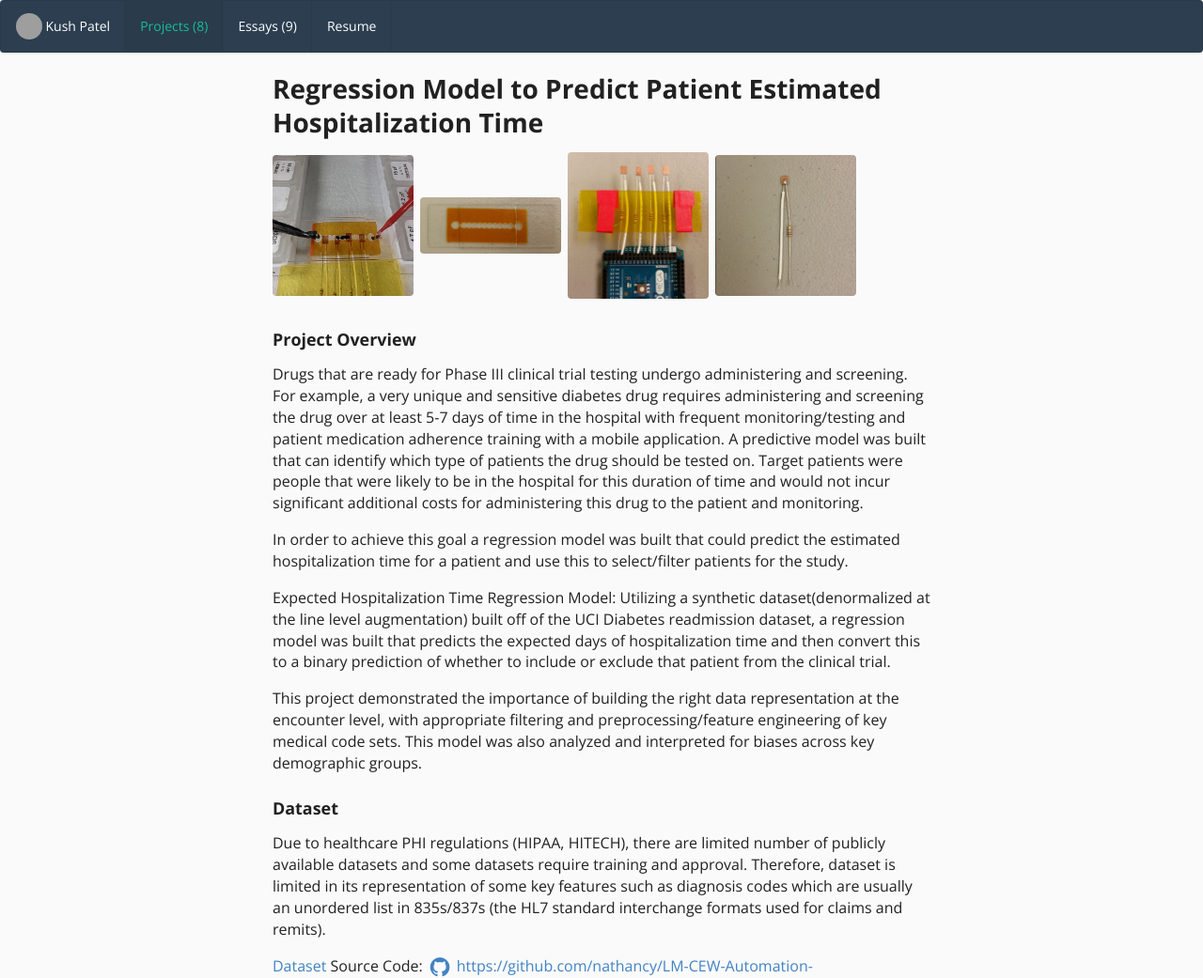
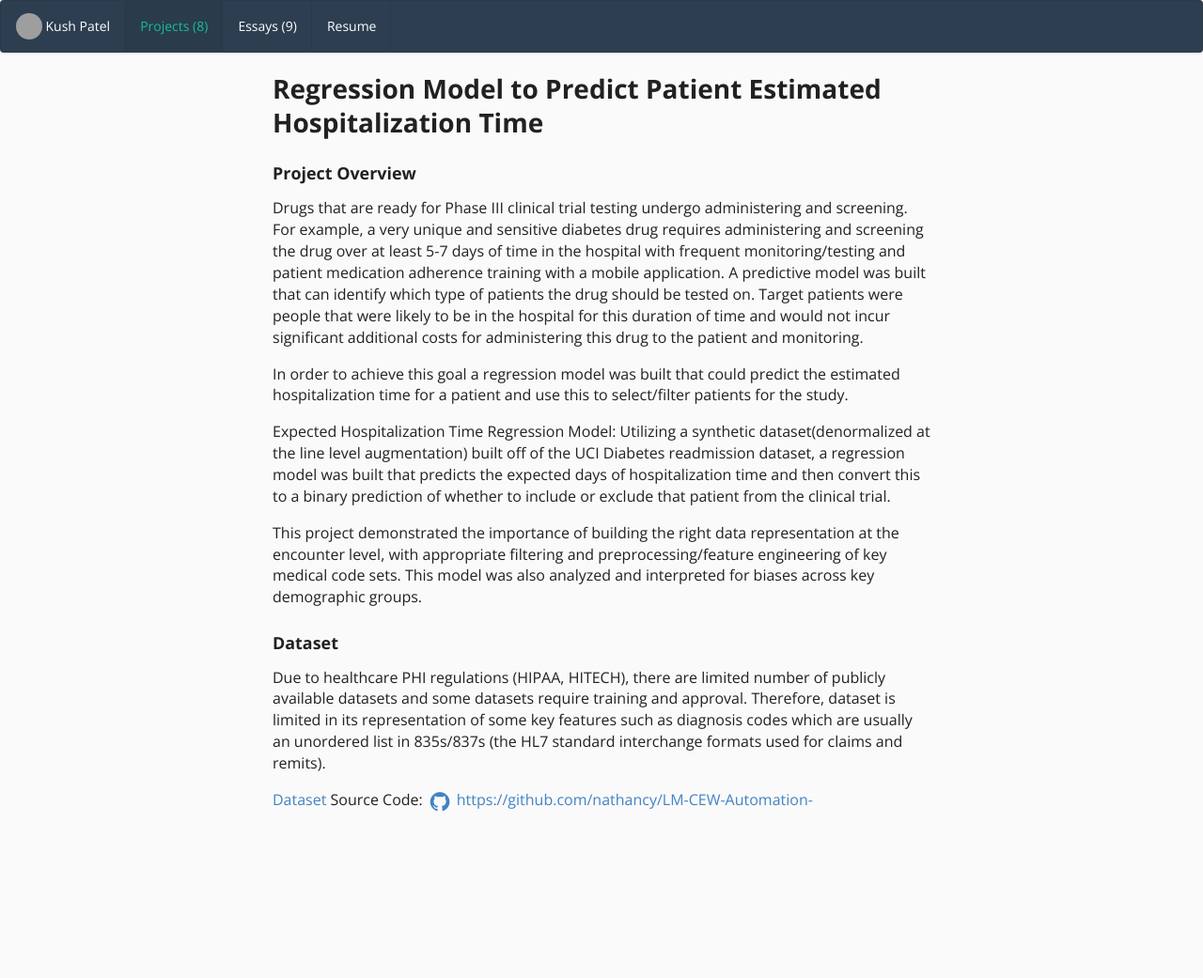
Before and after one commit to kshptl/kshptl1.github.io, a Jekyll site: the page built from projects/Drug-Regression-Model.md, in a window 1280 px wide. Shown: the whole page at 94% size. Built offline with Jekyll 4.4.1, drawn with Linux system fonts in a browser that asks for light colours; after the commit the page ends 900 px from its top, so only the background shows below that; grey boxes are pictures that could not be loaded.

Commit message:
Update Drug-Regression-Model.md

```diff
--- a/projects/Drug-Regression-Model.md
+++ b/projects/Drug-Regression-Model.md
@@ -11,12 +11,6 @@ labels:
   - Regression Model
 Summary: Built a machine learning model to identify diabetes patients that are likely to be treated with a client drug, thereby ensuring effective reach out of the medical representatives to the corresponding physicians.
 ---
-<div class="ui small rounded images">
-  <img class="ui image" src="../images/CEW1.JPG">
-  <img class="ui image" src="../images/CEW5.JPG">
-  <img class="ui image" src="../images/CEW2.JPG">
-  <img class="ui image" src="../images/CEW4.JPG">
-</div>
 
 ### Project Overview
 Drugs that are ready for Phase III clinical trial testing undergo administering and screening. For example, a very unique and sensitive diabetes drug requires administering and screening the drug over at least 5-7 days of time in the hospital with frequent monitoring/testing and patient medication adherence training with a mobile application. A predictive model was built that can identify which type of patients the drug should be tested on. Target patients were people that were likely to be in the hospital for this duration of time and would not incur significant additional costs for administering this drug to the patient and monitoring.
```
